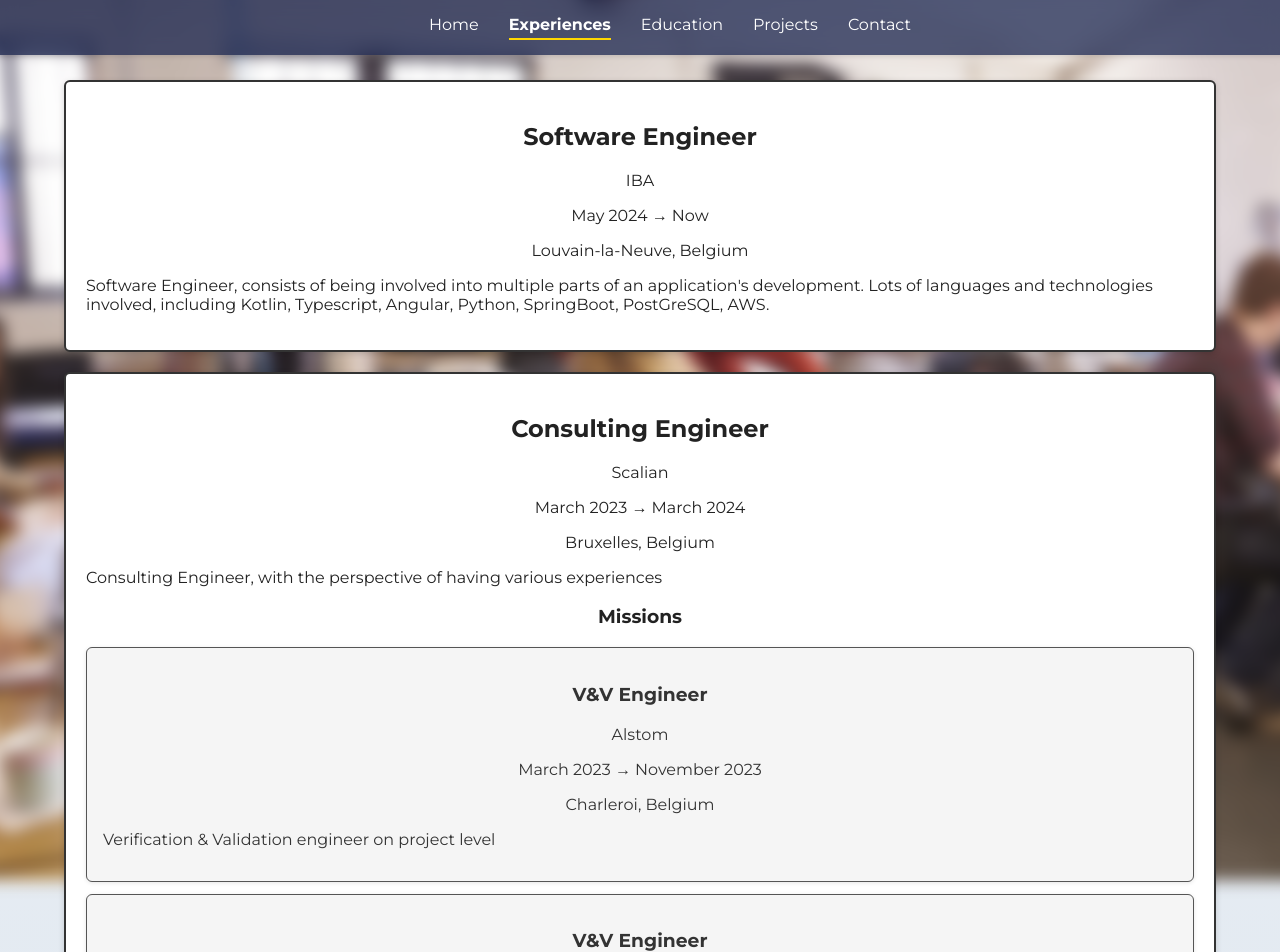
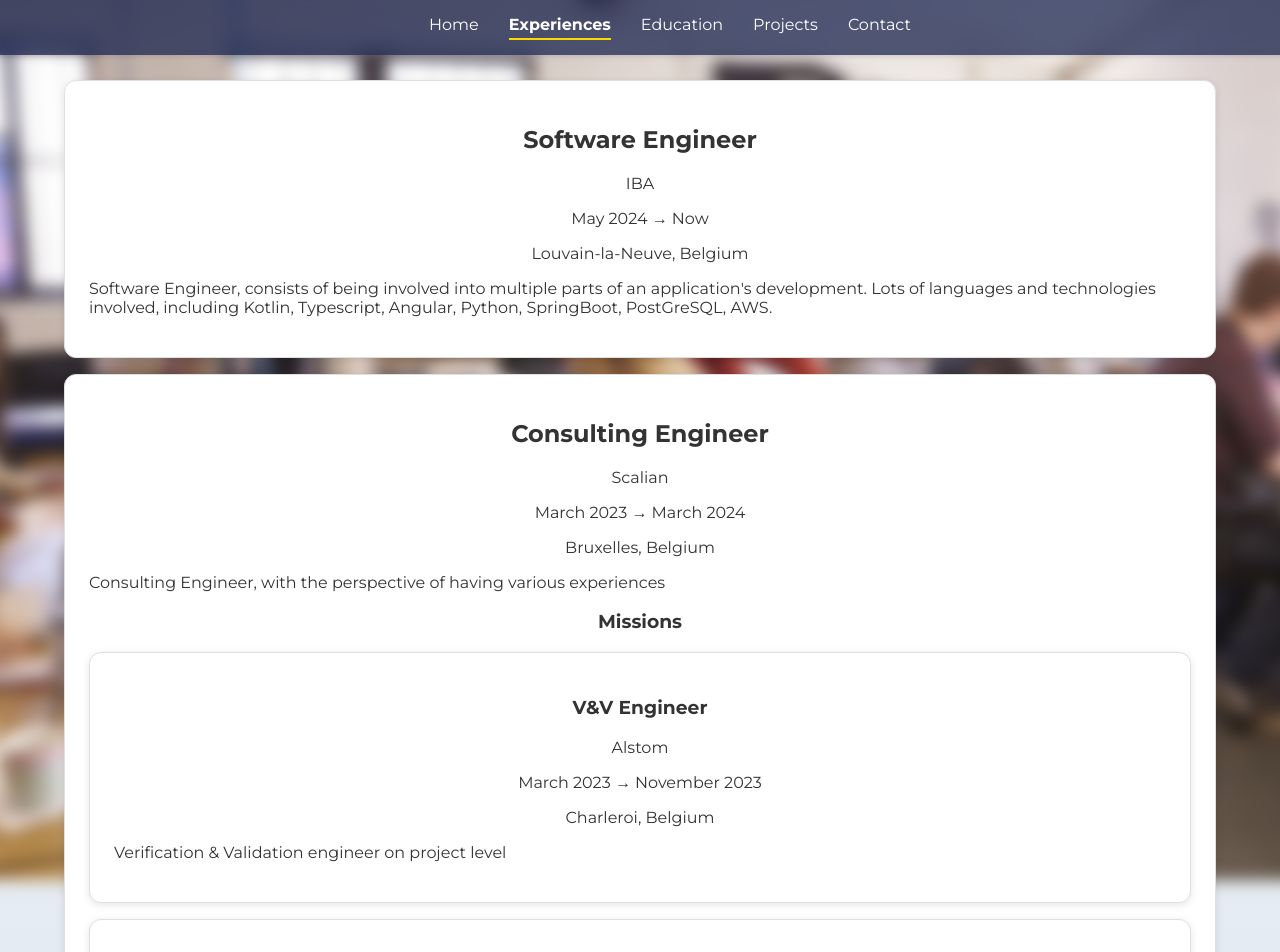
Before and after one commit to cedric-dem/my-portfolio, a Vue app: page /jobs in a window 1280 px wide. Shown: the top 952 px of the page. Built offline with nearby package versions, Linux system fonts and the light colour scheme.

Commit message:
create common card component

```diff
--- /dev/null
+++ b/src/components/BaseCard.vue
@@ -0,0 +1,27 @@
+<template>
+  <div class="base-card">
+    <slot />
+  </div>
+</template>
+
+<script setup>
+// No specific logic required for the base card
+</script>
+
+<style scoped>
+.base-card {
+  border: 1px solid #e0e0e0;
+  border-radius: 12px;
+  padding: 24px;
+  background-color: #fff;
+  box-shadow: 0 2px 8px rgba(0,0,0,0.1);
+  transition: box-shadow 0.3s ease, transform 0.3s ease;
+  color: #333;
+  margin: 16px 0;
+}
+
+.base-card:hover {
+  box-shadow: 0 8px 16px rgba(0,0,0,0.15);
+  transform: translateY(-4px);
+}
+</style>
--- a/src/components/ExperienceCard.vue
+++ b/src/components/ExperienceCard.vue
@@ -1,5 +1,5 @@
 <template>
-  <div class="experience-card">
+  <BaseCard>
     <h2>{{ jobTitle }}</h2>
     <p class="company">{{ company }}</p>
     <p
@@ -20,11 +20,12 @@
           v-bind="mission"
       />
     </div>
-  </div>
+  </BaseCard>
 </template>
 <script setup>
 import { computed, defineProps } from 'vue'
 import MissionCard from './MissionCard.vue'
+import BaseCard from './BaseCard.vue'
 
 const props = defineProps({
   startDate: {
@@ -54,20 +55,6 @@
 </script>
 
 <style scoped>
-.experience-card {
-  border: 2px solid #333;
-  border-radius: 6px;
-  padding: 20px;
-  margin-bottom: 20px;
-  background-color: #fff;
-  box-shadow: 0 2px 6px rgba(0,0,0,0.15);
-  transition: box-shadow 0.3s ease;
-  color: #222;
-}
-
-.experience-card:hover {
-  box-shadow: 0 6px 12px rgba(0,0,0,0.25);
-}
 .description {
   text-align: left;
 }
--- a/src/components/MissionCard.vue
+++ b/src/components/MissionCard.vue
@@ -1,16 +1,20 @@
 <template>
-  <div class="mission-card">
+  <BaseCard>
     <h3>{{ jobTitle }}</h3>
     <p class="company">{{ company }}</p>
     <p class="date">{{ startDate }} → {{ endDate }}</p>
     <p class="location">{{ location }}</p>
     <p class="description">{{ description }}</p>
-  </div>
+  </BaseCard>
 </template>
 
 <script>
+
+import BaseCard from './BaseCard.vue'
+
 export default {
   name: 'MissionCard',
+  components: { BaseCard },
   props: {
     startDate: String,
     endDate: String,
@@ -23,20 +27,6 @@
 </script>
 
 <style scoped>
-.mission-card {
-  border: 1.5px solid #555;
-  border-radius: 6px;
-  padding: 16px;
-  margin-top: 12px;
-  background-color: #f5f5f5;
-  box-shadow: 0 1px 4px rgba(0,0,0,0.1);
-  transition: box-shadow 0.3s ease;
-  color: #333;
-}
-
-.mission-card:hover {
-  box-shadow: 0 4px 8px rgba(0,0,0,0.2);
-}
 .description {
   text-align: left;
 }
--- a/src/components/ProgramCard.vue
+++ b/src/components/ProgramCard.vue
@@ -1,5 +1,5 @@
 <template>
-  <div class="program-card">
+  <BaseCard>
     <h3>{{ name }}</h3>
     <p class="date">{{ startDate }} → {{ endDate }}</p>
     <div v-if="courses && courses.length">
@@ -16,12 +16,15 @@
         </li>
       </ul>
     </div>
-  </div>
+  </BaseCard>
 </template>
 
 <script>
+import BaseCard from './BaseCard.vue'
+
 export default {
   name: 'ProgramCard',
+  components: { BaseCard },
   props: {
     startDate: String,
     endDate: String,
@@ -34,25 +37,12 @@
 }
 </script>
 
+
 <style scoped>
-.program-card {
-  border: 1.5px solid #555;
-  border-radius: 6px;
-  padding: 16px;
-  margin-top: 12px;
-  background-color: #f5f5f5;
-  box-shadow: 0 1px 4px rgba(0,0,0,0.1);
-  transition: box-shadow 0.3s ease;
-  color: #333;
-}
-
 .courses {
   padding-left: 0;
   list-style-position: inside;
   text-align: left;
 }
 
-.program-card:hover {
-  box-shadow: 0 4px 8px rgba(0,0,0,0.2);
-}
 </style>
--- a/src/components/ProjectCard.vue
+++ b/src/components/ProjectCard.vue
@@ -1,5 +1,5 @@
 <template>
-  <div class="project-card">
+  <BaseCard>
     <h3>{{ name }}</h3>
     <p class="description">{{ description }}</p>
     <p class="links">
@@ -8,11 +8,13 @@
     </p>
     <p> Technical Details :</p>
     <p class="technical">{{ technical }}</p>
-  </div>
+  </BaseCard>
 </template>
 
 <script setup>
 import { defineProps } from "vue"
+import BaseCard from './BaseCard.vue'
+
 defineProps({
   name: String,
   description: String,
@@ -23,21 +25,6 @@
 </script>
 
 <style scoped>
-.project-card {
-  border: 1.5px solid #555;
-  border-radius: 6px;
-  padding: 16px;
-  margin-top: 12px;
-  background-color: #f5f5f5;
-  box-shadow: 0 1px 4px rgba(0,0,0,0.1);
-  transition: box-shadow 0.3s ease;
-  color: #333;
-}
-
-.project-card:hover {
-  box-shadow: 0 4px 8px rgba(0,0,0,0.2);
-}
-
 .links a {
   color: #1a0dab;
   text-decoration: none;
@@ -51,5 +38,4 @@
   text-align: left;
 }
 
-
 </style>
--- a/src/components/UniversityCard.vue
+++ b/src/components/UniversityCard.vue
@@ -1,6 +1,5 @@
-+61-0
 <template>
-  <div class="university-card">
+  <BaseCard>
     <h2>{{ university }}</h2>
     <p class="location">{{ location }}</p>
     <p v-for="(range, index) in dateRanges" :key="index" class="date">
@@ -11,12 +10,13 @@
       <h3>Programs</h3>
       <ProgramCard v-for="(program, index) in programs" :key="index" v-bind="program" />
     </div>
-  </div>
+  </BaseCard>
 </template>
 
 <script setup>
 import { computed, defineProps } from 'vue'
 import ProgramCard from './ProgramCard.vue'
+import BaseCard from './BaseCard.vue'
 
 const props = defineProps({
   startDate: {
@@ -45,21 +45,6 @@
 </script>
 
 <style scoped>
-.university-card {
-  border: 2px solid #333;
-  border-radius: 6px;
-  padding: 20px;
-  margin-bottom: 20px;
-  background-color: #fff;
-  box-shadow: 0 2px 6px rgba(0,0,0,0.15);
-  transition: box-shadow 0.3s ease;
-  color: #222;
-}
-
-.university-card:hover {
-  box-shadow: 0 6px 12px rgba(0,0,0,0.25);
-}
-
 .description{
   text-align: left;
 }
```
